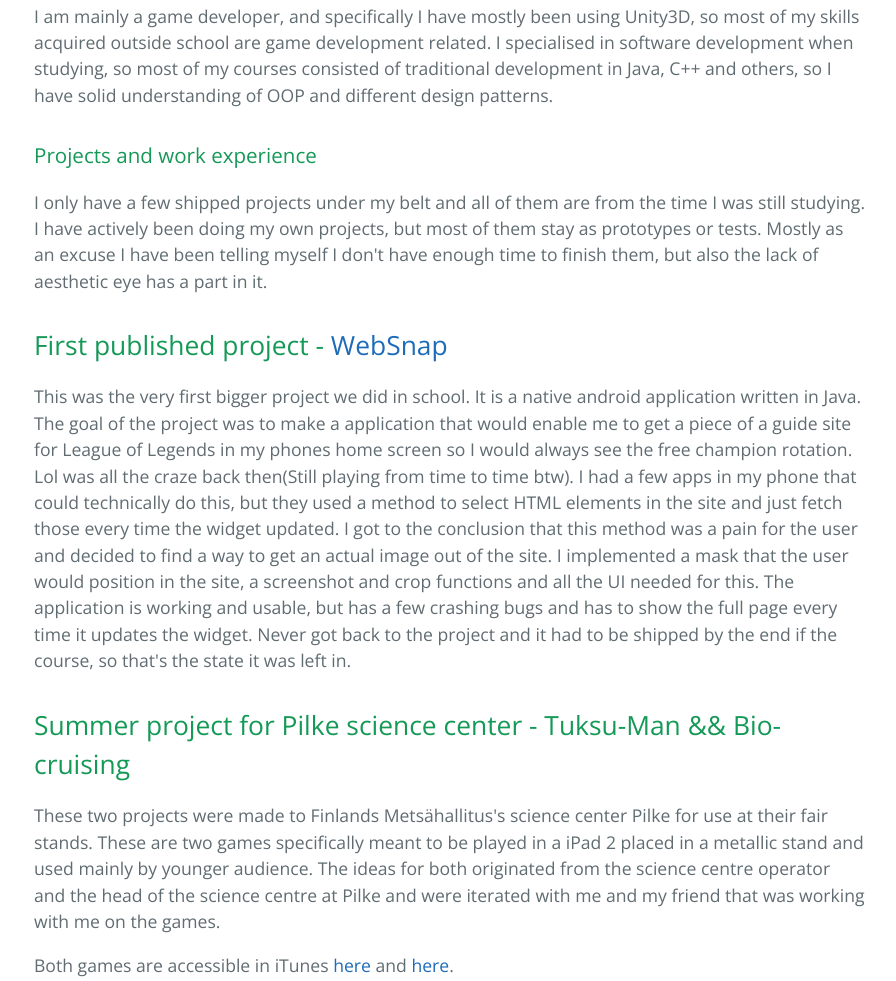
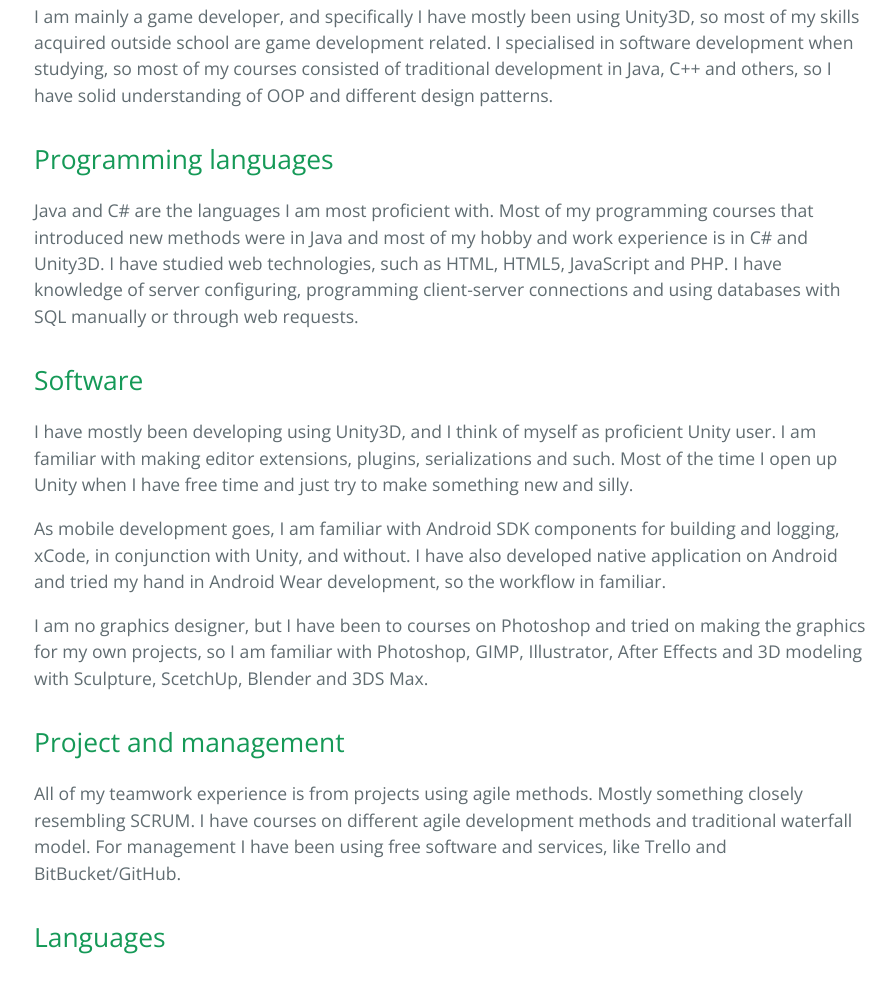
Before and after one commit to quido3/github.io, a plain HTML site: page index.html in a window 1280 px wide. Shown: the part 600-1581 px from the top of the page, without its empty margins (190-1086 px from the left). Drawn offline with nearby package versions, Linux system fonts and the light colour scheme.

```diff
--- a/index.html
+++ b/index.html
@@ -28,6 +28,28 @@
 <a id="skills" class="anchor" href="#skills" aria-hidden="true"><span aria-hidden="true" class="octicon octicon-link"></span></a>Skills</h3>
 
 <p>I am mainly a game developer, and specifically I have mostly been using Unity3D, so most of my skills acquired outside school are game development related. I specialised in software development when studying, so most of my courses consisted of traditional development in Java, C++ and others, so I have solid understanding of OOP and different design patterns.</p>
+
+<h2>
+<a id="programming-languages" class="anchor" href="#programming-languages" aria-hidden="true"><span aria-hidden="true" class="octicon octicon-link"></span></a>Programming languages</h2>
+
+<p>Java and C# are the languages I am most proficient with. Most of my programming courses that introduced new methods were in Java and most of my hobby and work experience is in C# and Unity3D. I have studied web technologies, such as HTML, HTML5, JavaScript and PHP. I have knowledge of server configuring, programming client-server connections and using databases with SQL manually or through web requests.</p>
+
+<h2>
+<a id="software" class="anchor" href="#software" aria-hidden="true"><span aria-hidden="true" class="octicon octicon-link"></span></a>Software</h2>
+
+<p>I have mostly been developing using Unity3D, and I think of myself as proficient Unity user. I am familiar with making editor extensions, plugins, serializations and such. Most of the time I open up Unity when I have free time and just try to make something new and silly.</p>
+
+<p>As mobile development goes, I am familiar with Android SDK components for building and logging, xCode, in conjunction with Unity, and without. I have also developed native application on Android and tried my hand in Android Wear development, so the workflow in familiar.</p>
+
+<p>I am no graphics designer, but I have been to courses on Photoshop and tried on making the graphics for my own projects, so I am familiar with Photoshop, GIMP, Illustrator, After Effects and 3D modeling with Sculpture, ScetchUp, Blender and 3DS Max.</p>
+
+<h2>
+<a id="project-and-management" class="anchor" href="#project-and-management" aria-hidden="true"><span aria-hidden="true" class="octicon octicon-link"></span></a>Project and management</h2>
+
+<p>All of my teamwork experience is from projects using agile methods. Mostly something closely resembling SCRUM. I have courses on different agile development methods and traditional waterfall model. For management I have been using free software and services, like Trello and BitBucket/GitHub.</p>
+
+<h2>
+<a id="languages" class="anchor" href="#languages" aria-hidden="true"><span aria-hidden="true" class="octicon octicon-link"></span></a>Languages</h2>
 
 <h3>
 <a id="projects-and-work-experience" class="anchor" href="#projects-and-work-experience" aria-hidden="true"><span aria-hidden="true" class="octicon octicon-link"></span></a>Projects and work experience</h3>
```
Also changed, not shown: params.json (+1 -1 lines).
